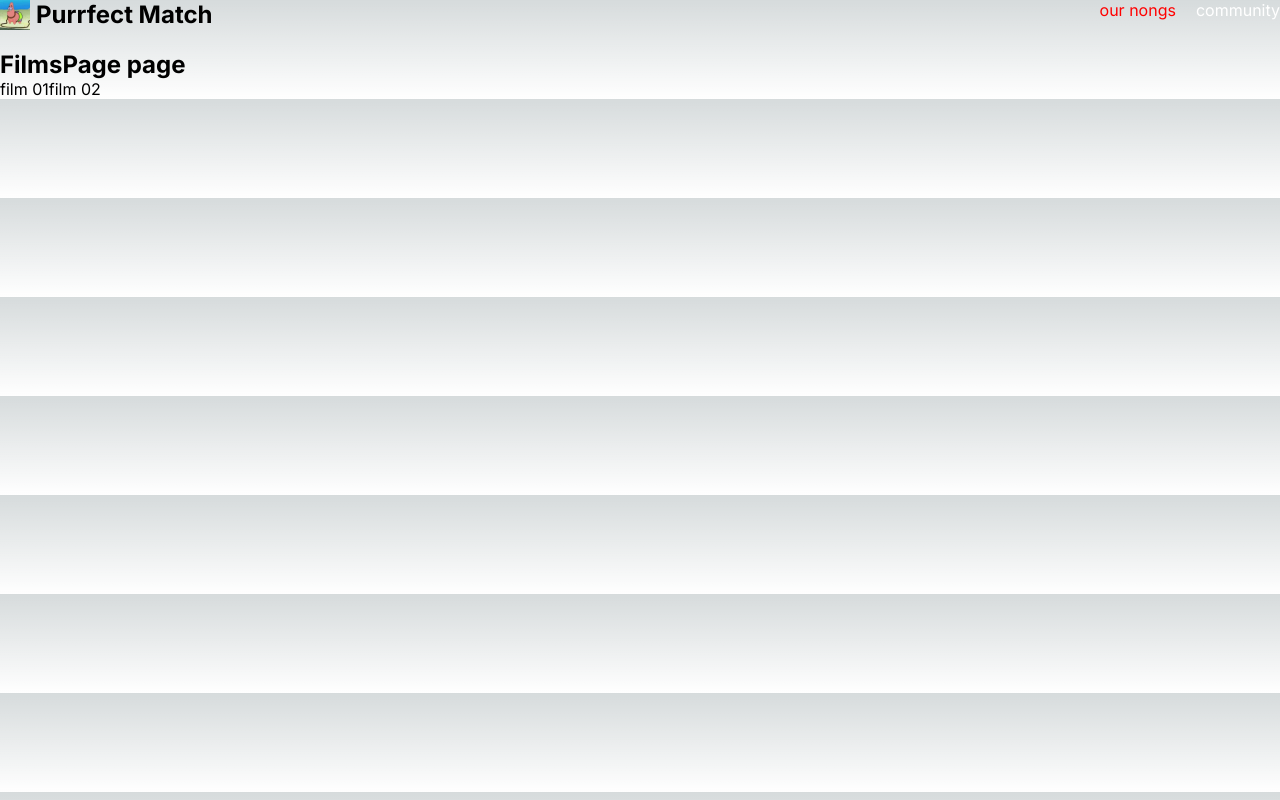
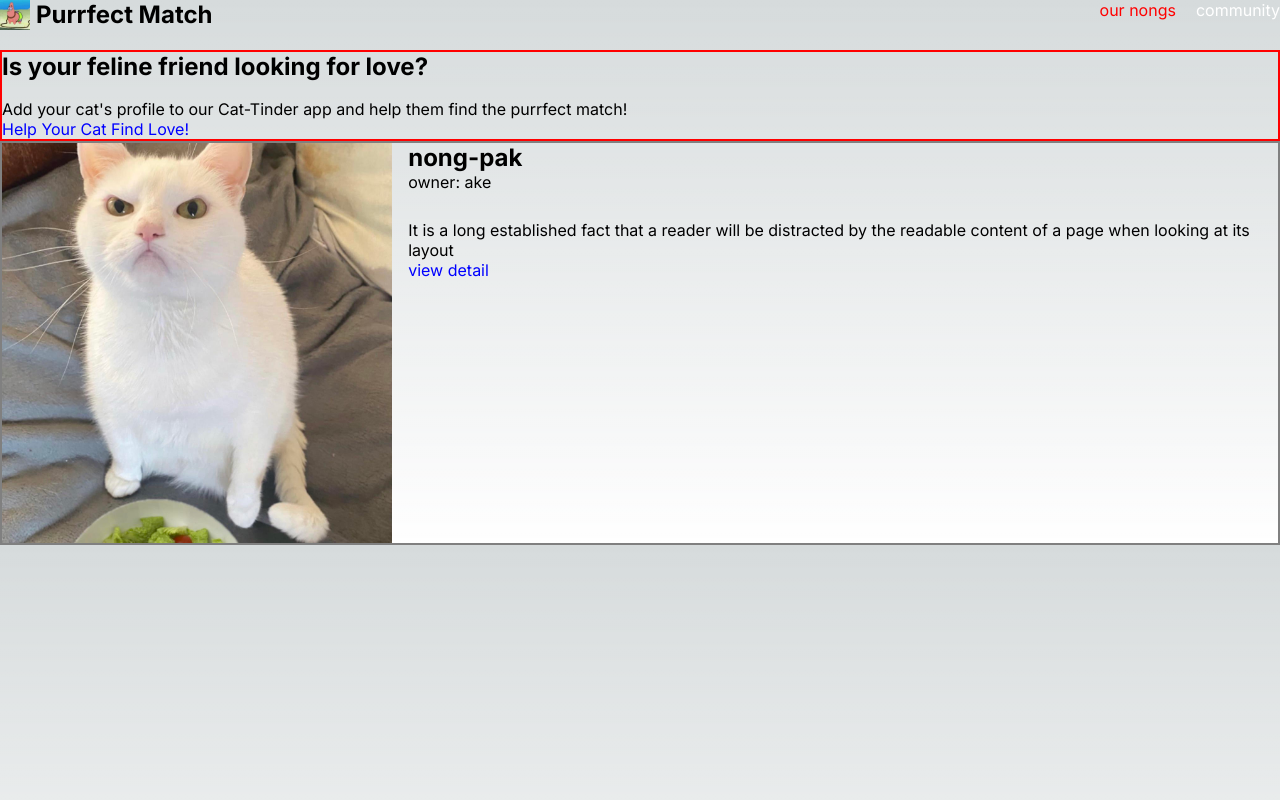
Before and after one commit to chatriun/nextjs-practice-cat-cafe, a Next.js app: page /cats in a window 1280 px wide. Built offline with nearby package versions, Linux system fonts and the light colour scheme.

Commit message:
chore(component): create HomePage, CatsPage, CatDetailPage and <CatItem />

```diff
--- a/app/cats/page.jsx
+++ b/app/cats/page.jsx
@@ -1,13 +1,53 @@
+import CatItem from "@/components/cats/cat-item";
 import Link from "next/link";
+import cat09 from "@/asset/cats/cat09.jpg";
 
-const FilmsPage = () => {
+const INITIAL_CATS_DATA = [
+  {
+    id: "c1",
+    slug: "pak-mai-aroi",
+    name: "nong-pak",
+    age: 4,
+    gender: "male",
+    description:
+      "It is a long established fact that a reader will be distracted by the readable content of a page when looking at its layout",
+    image: cat09,
+    owner: "ake",
+  },
+];
+
+const CatsPage = () => {
   return (
-    <>
-      <h2>FilmsPage page</h2>
-      <Link href="/films/film-1">film 01</Link>
-      <Link href="/films/film-2">film 02</Link>
-    </>
+    <div>
+      <header
+        style={{
+          display: "flex",
+          flexDirection: "column",
+          border: "2px solid red",
+        }}
+      >
+        <h2 style={{ marginBottom: 18 }}>
+          Is your feline friend looking for love?
+        </h2>
+        <span>
+          Add your cat's profile to our Cat-Tinder app and help them find the
+          purrfect match!
+        </span>
+        <Link href="/cats/share" style={{ color: "blue" }}>
+          Help Your Cat Find Love!
+        </Link>
+      </header>
+      <main>
+        <ul>
+          {INITIAL_CATS_DATA.map((cat) => (
+            <li key={cat.id}>
+              <CatItem cat={cat} />
+            </li>
+          ))}
+        </ul>
+      </main>
+    </div>
   );
 };
 
-export default FilmsPage;
+export default CatsPage;
--- /dev/null
+++ b/components/cats/cat-item.jsx
@@ -0,0 +1,34 @@
+import Image from "next/image";
+import Link from "next/link";
+
+const CatItem = ({ cat }) => {
+  return (
+    <div style={{ display: "flex", gap: 16, border: "2px solid gray" }}>
+      <div
+        style={{
+          position: "relative",
+          width: 400,
+          height: 400,
+          // objectFit: "cover",
+        }}
+      >
+        <Image
+          src={cat.image}
+          alt={cat.name}
+          fill
+          style={{ objectFit: "cover" }}
+        />
+      </div>
+      <div style={{ display: "flex", flexDirection: "column" }}>
+        <h2>{cat.name}</h2>
+        <span style={{ marginBottom: 28 }}>owner: {cat.owner}</span>
+        <div>{cat.description}</div>
+        <Link href={`/cats/${cat.slug}`} style={{ color: "blue" }}>
+          view detail
+        </Link>
+      </div>
+    </div>
+  );
+};
+
+export default CatItem;
```
Also changed, not shown: app/cats/[catsSlug]/page.jsx (+4 -4 lines), app/page.jsx (+28 -2 lines).
